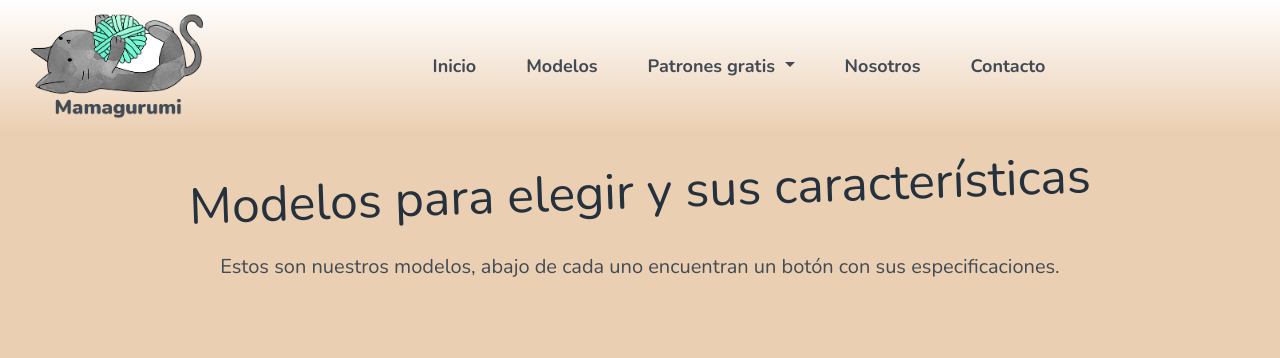
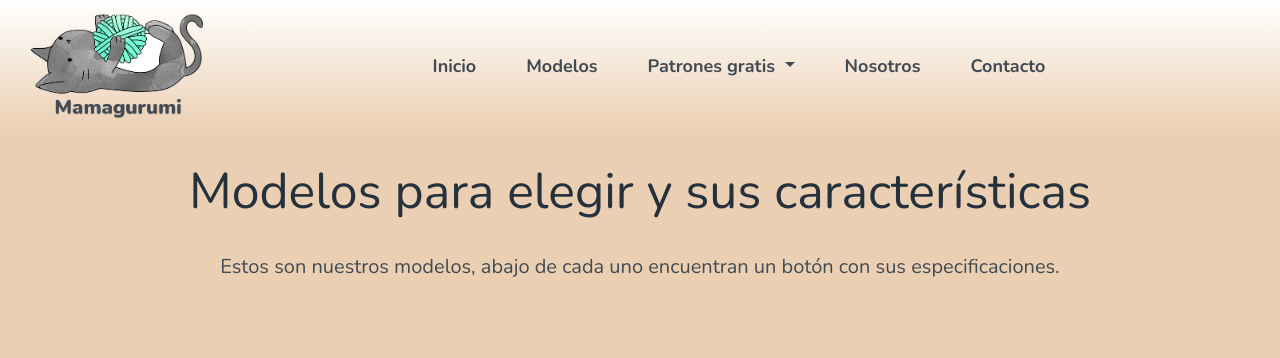
Before and after one commit to Nahirmm/mamagurumi, a website: page pages/modelos.html in a window 1280 px wide. Shown: the top 358 px of the page. Drawn offline with nearby package versions, Linux system fonts and the light colour scheme.

Commit message:
Saque la rotacion de los subtitulos

```diff
--- a/pages/modelos.html
+++ b/pages/modelos.html
@@ -53,7 +53,7 @@
         </div>
     </header>
     <main class="maindModelos">
-        <h1 class="disenioSubtitulos rotacion">Modelos para elegir y sus características</h1>
+        <h1 class="disenioSubtitulos">Modelos para elegir y sus características</h1>
         <section class="modelosTexto">
             <p class="colorParrafo modelosTexto__p">Estos son nuestros modelos, abajo de cada uno encuentran un botón con sus especificaciones.</p>
         </section>
--- a/scss/style.scss
+++ b/scss/style.scss
@@ -33,10 +33,6 @@ a {
     text-align: center;
 }
 
-.rotacion {
-    transform: rotate(-2deg);
-}
-
 .colorParrafo {
     color: $colorLetrasOscuro;
     font-size: 2rem;
```
Also changed, not shown: pages/contacto.html (+1 -1 lines), pages/nosotros.html (+1 -1 lines), pages/patronesgratis.html (+1 -1 lines), css/style.css, 1 other file.
